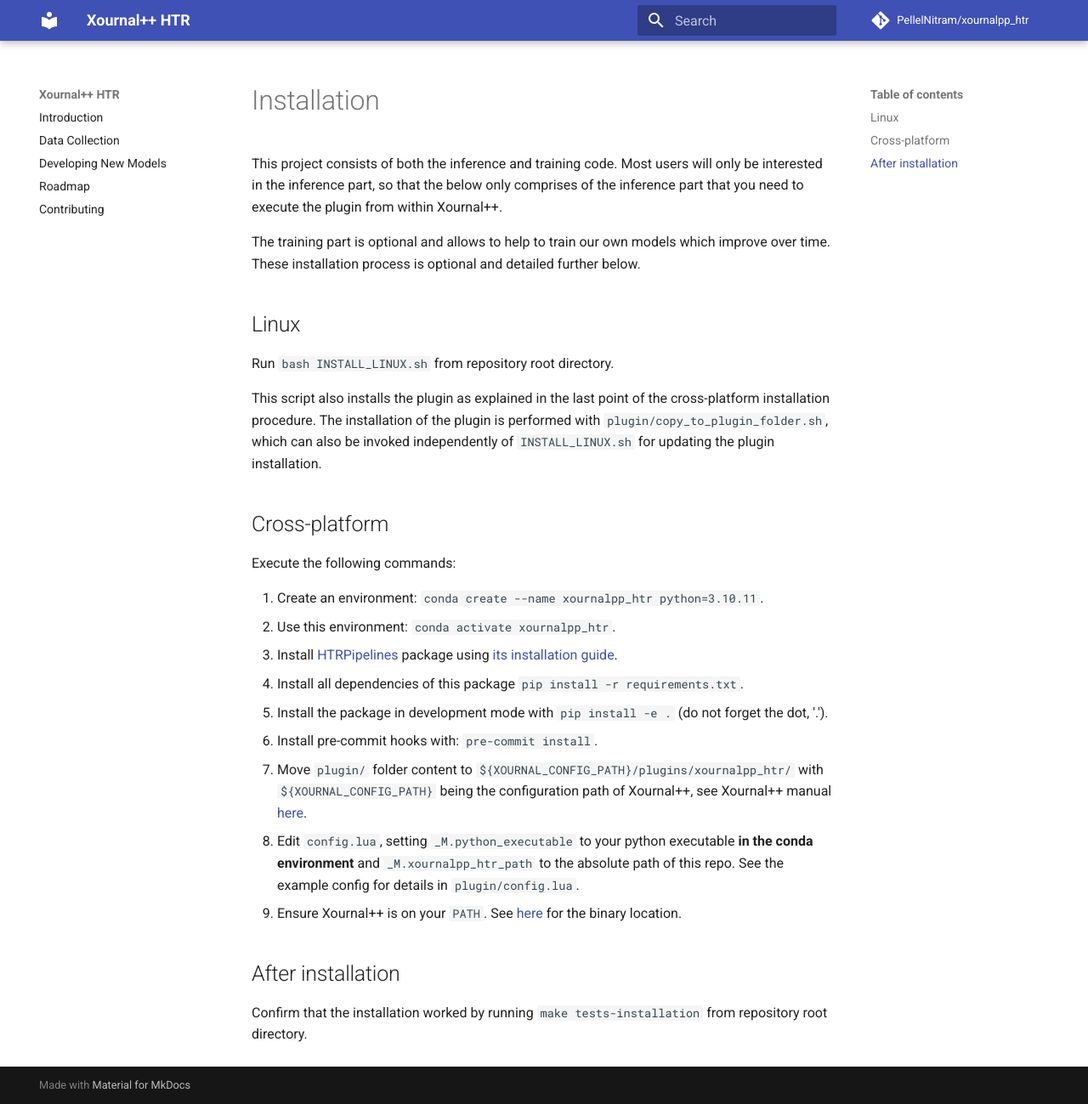
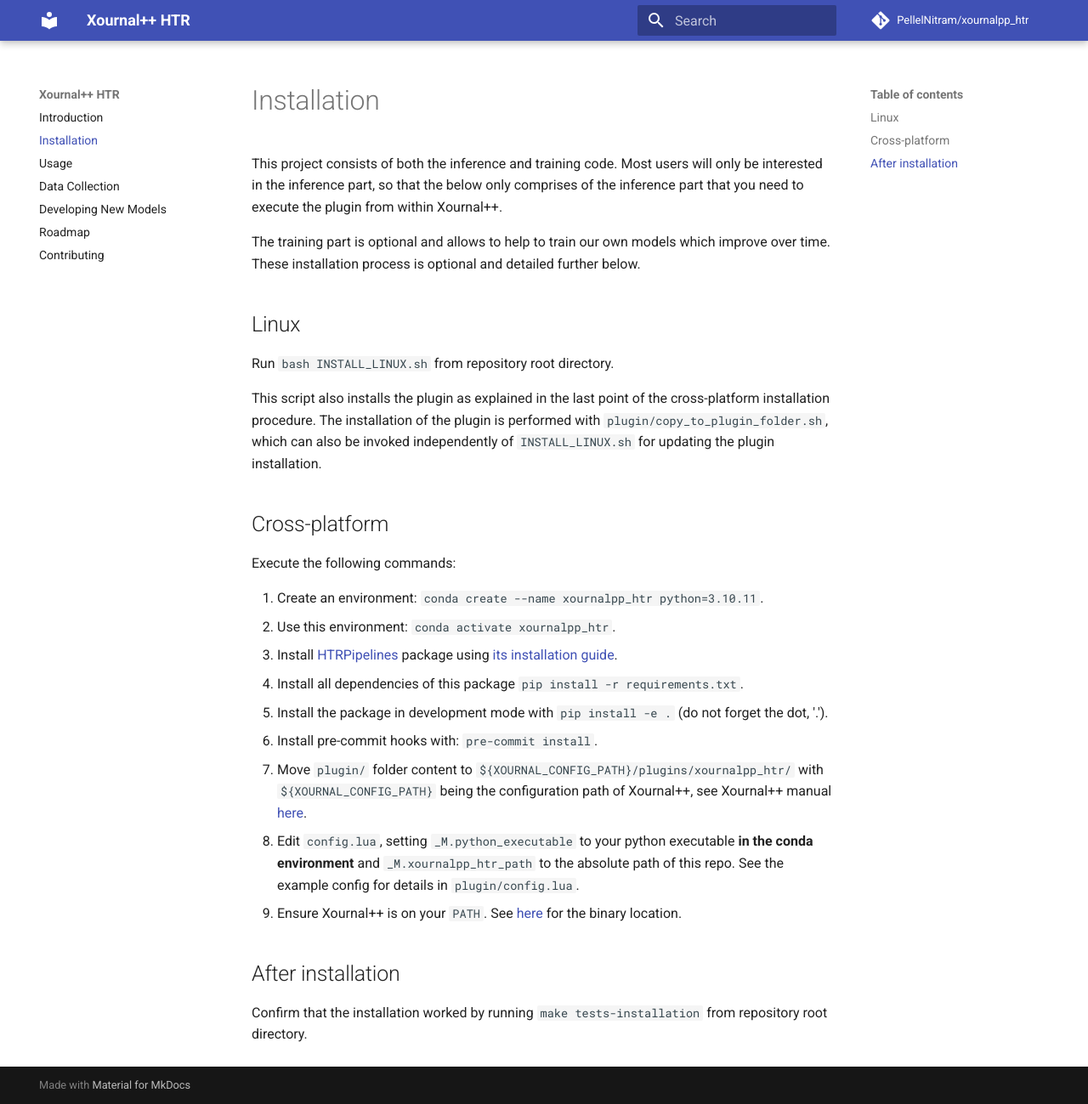
Before and after one commit to PellelNitram/xournalpp_htr, an MkDocs documentation site: the page built from docs/installation.md, in a window 1280 px wide and 1299 px high. Shown: the whole window at 85% size. Built offline with MkDocs 1.6.1 and Material for MkDocs 9.7.7, drawn with Linux system fonts in a browser that asks for light colours; comment, search, counter and statistics services are not loaded.

Commit message:
Update mkdocs config.
Add new items to navigation bar.

```diff
--- a/mkdocs.yml
+++ b/mkdocs.yml
@@ -12,6 +12,8 @@
 
 nav:
   - Introduction: 'index.md'
+  - Installation: 'installation.md'
+  - Usage: 'usage.md'
   - Data Collection: 'data_collection.md'
   - Developing New Models: 'developing_new_models.md'
   - Roadmap: 'roadmap.md'
```
